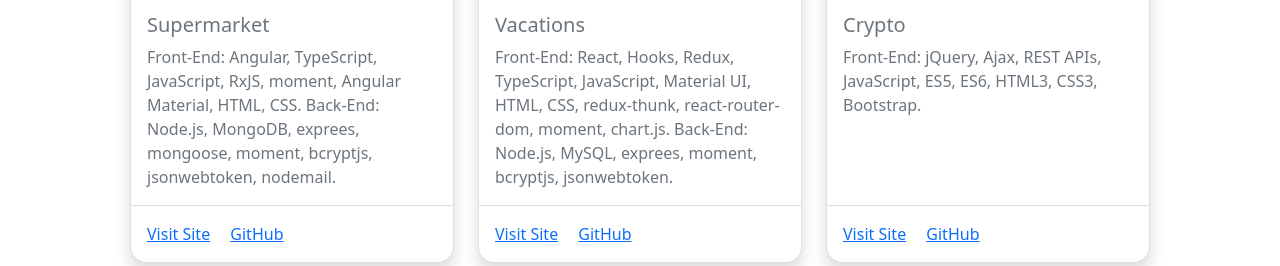
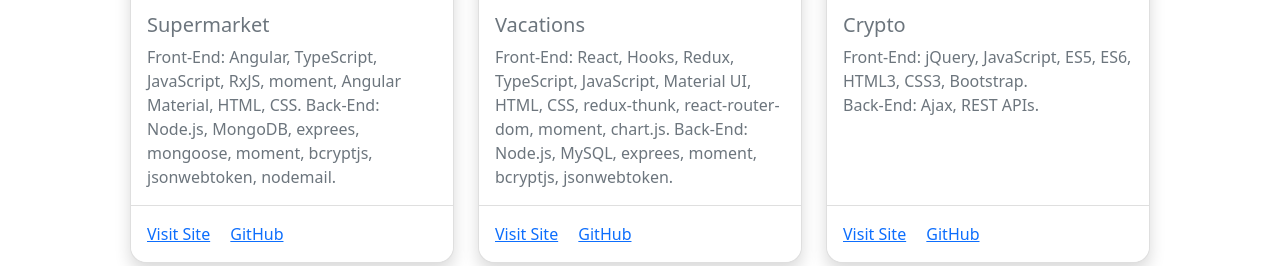
Before and after one commit to adir-avraham/my-portfolio, a plain HTML site: page index.html in a window 1280 px wide. Shown: the part 1349-1615 px from the top of the page. Drawn offline with nearby package versions, Linux system fonts and the light colour scheme.

Commit message:
add-content

```diff
--- a/index.html
+++ b/index.html
@@ -138,7 +138,9 @@
                         <img src="https://images.unsplash.com/photo-1590285836796-f772deafabfc?ixid=MnwxMjA3fDB8MHxwaG90by1wYWdlfHx8fGVufDB8fHx8&ixlib=rb-1.2.1&auto=format&fit=crop&w=1050&q=80" class="card-img-top img-fluid" alt="...">
                         <div class="card-body">
                             <h5 class="card-title">Crypto</h5>
-                            <p class="card-text">Front-End: jQuery, Ajax, REST APIs, JavaScript, ES5, ES6, HTML3, CSS3, Bootstrap.</p>
+                            <p class="card-text">Front-End: jQuery, JavaScript, ES5, ES6, HTML3, CSS3, Bootstrap.
+                                <br>Back-End: Ajax, REST APIs.
+                            </p>
                         </div>
                         <div class="card-footer py-3 bg-white">
                             <a href="https://adir-avraham.github.io/Bitcion-project" target="_blank" class="card-link">Visit Site</a>
```
